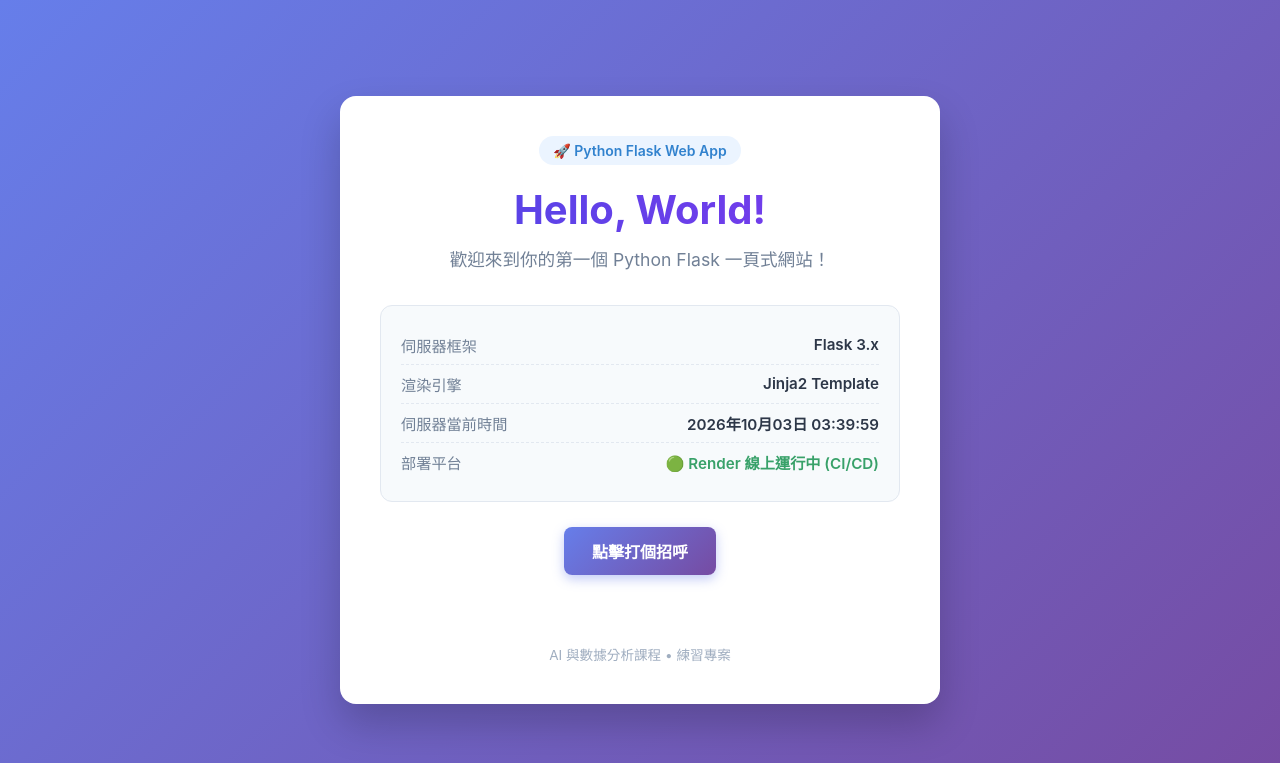
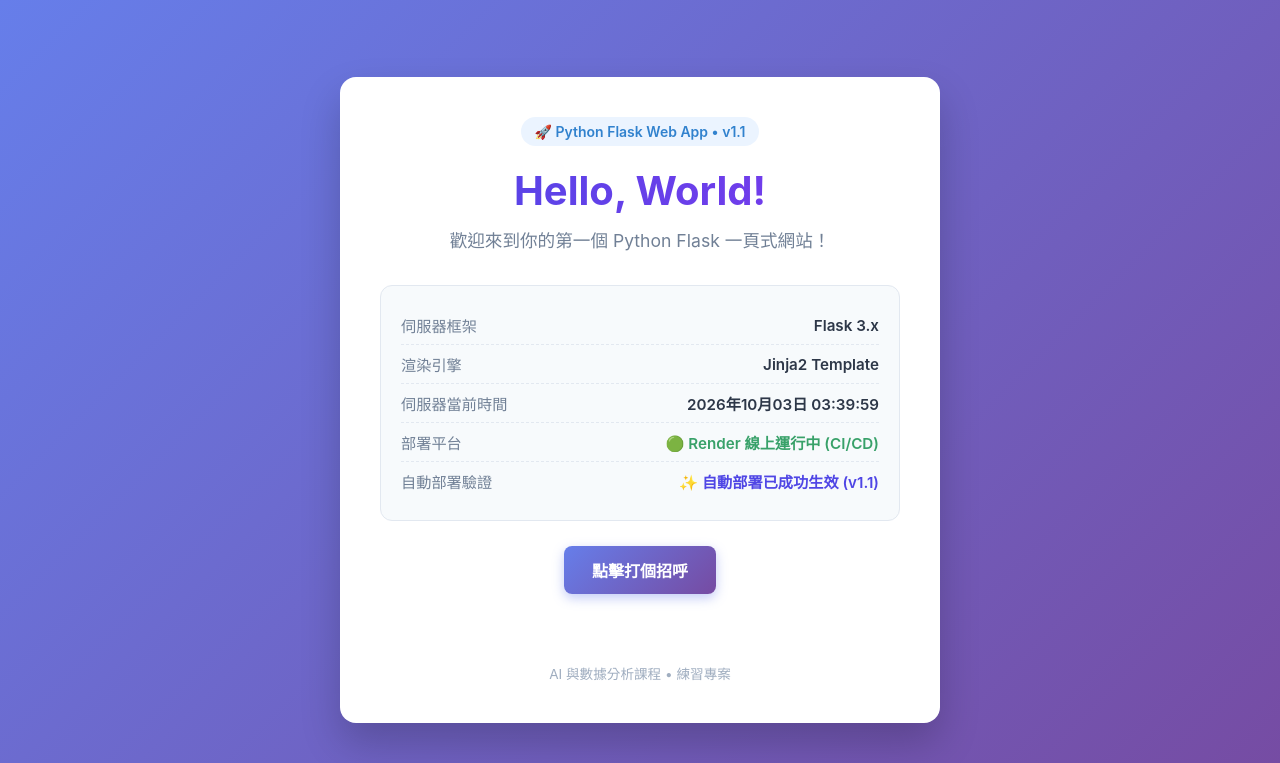
Before and after one commit to zoechen794/practice0929, a Flask app: page / in a window 1280 px wide. Shown: the top 763 px of the page. Run offline with Flask 3, Linux system fonts and the light colour scheme.

Commit message:
feat: bump version to v1.1 and add auto-deploy verification badge

```diff
--- a/templates/index.html
+++ b/templates/index.html
@@ -135,7 +135,7 @@
 </head>
 <body>
     <div class="container">
-        <span class="badge">🚀 Python Flask Web App</span>
+        <span class="badge">🚀 Python Flask Web App &bull; v1.1</span>
         <h1>Hello, World!</h1>
         <p class="subtitle">歡迎來到你的第一個 Python Flask 一頁式網站！</p>
 
@@ -155,6 +155,10 @@
             <div class="info-row">
                 <span class="label">部署平台</span>
                 <span class="value" style="color: #38a169;">🟢 Render 線上運行中 (CI/CD)</span>
+            </div>
+            <div class="info-row">
+                <span class="label">自動部署驗證</span>
+                <span class="value" style="color: #4f46e5;">✨ 自動部署已成功生效 (v1.1)</span>
             </div>
         </div>
 
```
